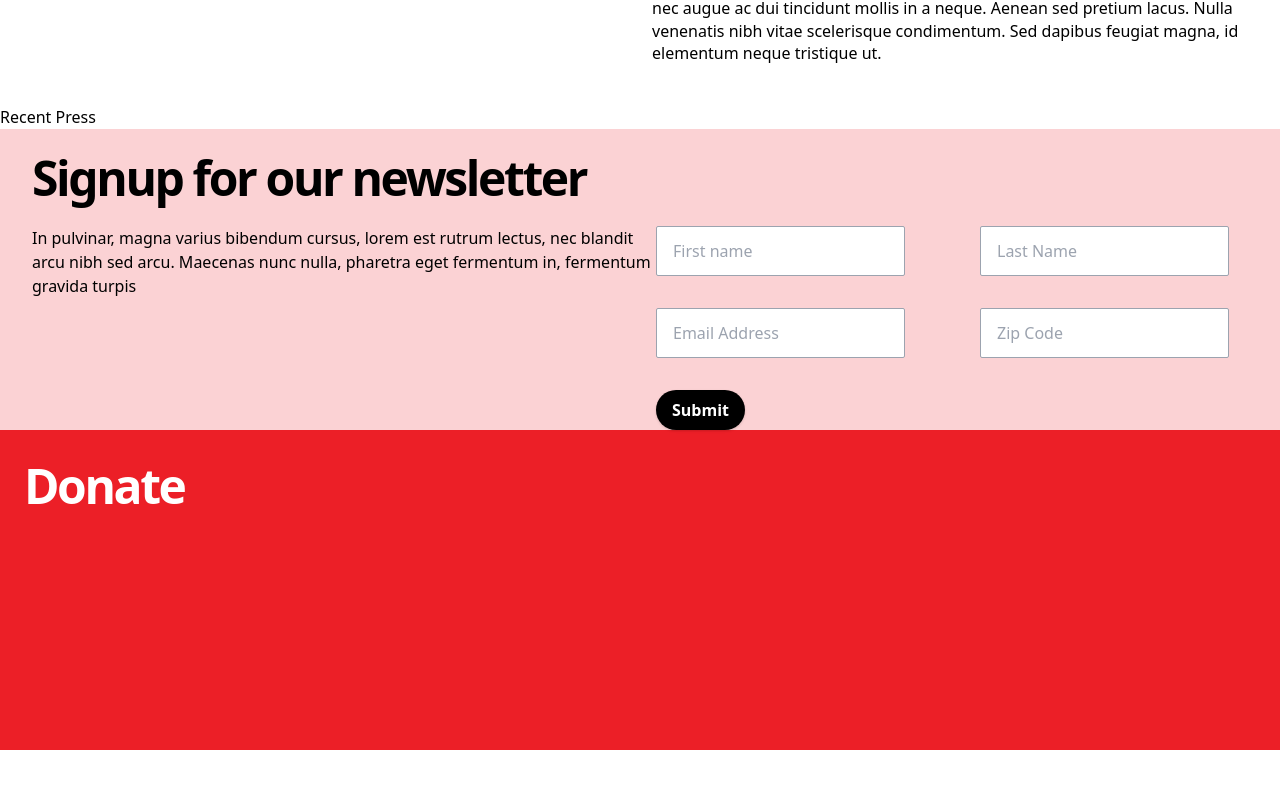
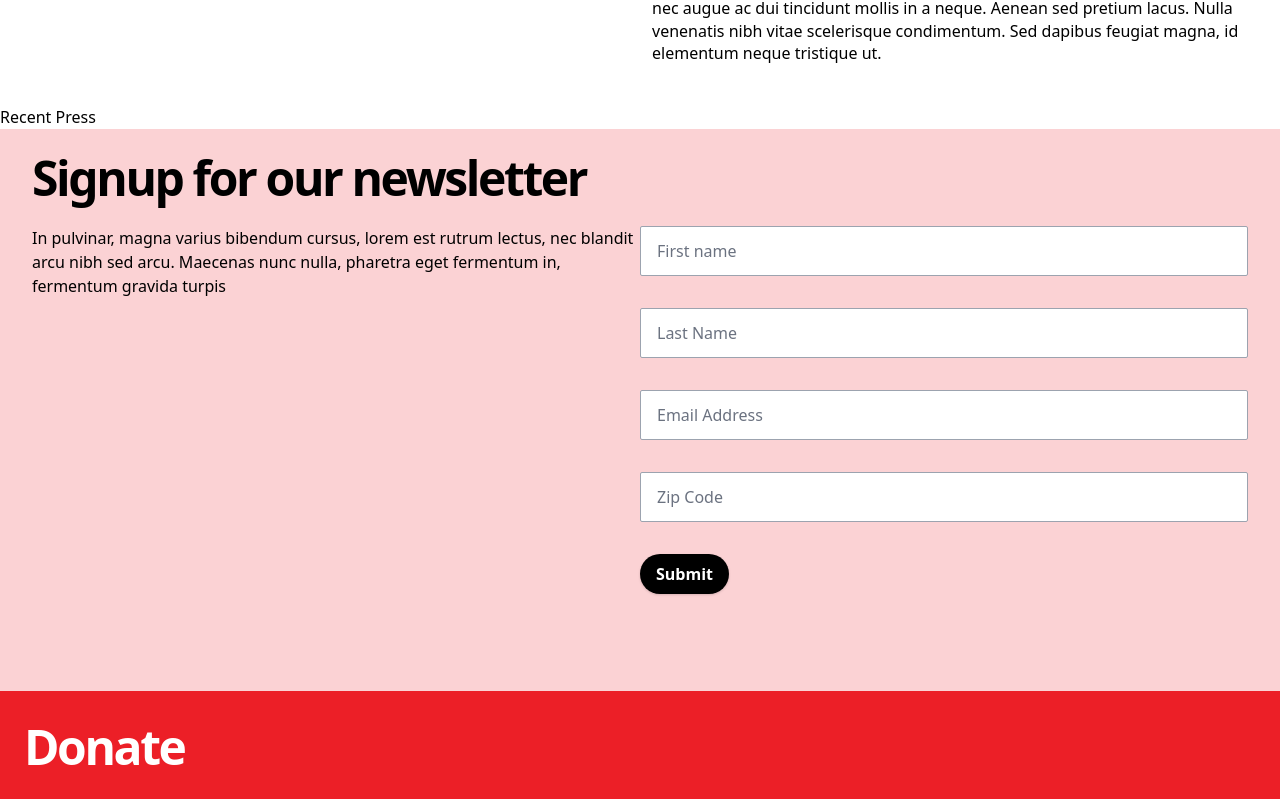
Before and after one commit to iwillig/dsa-hwg-site, a Next.js app: page / in a window 1280 px wide. Shown: the part 1257-2056 px from the top of the page. Built offline with nearby package versions, Linux system fonts and the light colour scheme.

Commit message:
sign up form

```diff
--- a/components/signup.js
+++ b/components/signup.js
@@ -4,10 +4,10 @@ import SignupForm from "./signupForm"
 
 const Signup = () => {
   return (
-    <div className = "border-t border-transparent bg-secondary">
-      <div className ="ml-8  mt-6">
+    <div className = "border-t border-b border-transparent bg-secondary">
+      <div className ="mx-8  mt-6">
       <h3 className = "text-header  font-bold ">{renderInformation.signUpData.title}</h3>
-        <div className = " mt-6 mx-auto grid gap-0 grid-cols-2">
+        <div className = " mb-24 mt-6 mx-auto grid gap-0 grid-cols-1 tablet:grid-cols-2">
         <p className = "">{renderInformation.signUpData.description}</p>
         <SignupForm/>
         </div>
--- a/components/signupForm.js
+++ b/components/signupForm.js
@@ -12,14 +12,14 @@ const SignupForm = () => {
   }
 
   return (
-    <form onSubmit={handleSubmit(onSubmit)} className = "grid grid-cols-2 grid-rows-2 gap-x-6 gap-y-8  ">
+    <form onSubmit={handleSubmit(onSubmit)} className = "grid tablet:grid-cols-1 laptop:grid-cols-2 laptop:grid-rows-2 gap-x-6 gap-y-8  ">
       {renderInformation.signUpData.formFields.map(x =>
         <>
           <label className =" " key={x.htmlName}  >
-            <input className = "text-body h-12   " name={x.htmlName}
+            <input  name={x.htmlName}
+                   className="form-input w-full mt-6 tablet:mt-0 text-black border border-gray-400 pl-4 py-3 focus:outline-none focus:border-gray-500 rounded-sm bg-white bg-opacity-100 "
                    type="text"
                    placeholder={x.displayName}
-                   className=" text-black border border-gray-400 pl-4 py-3 focus:outline-none focus:border-gray-500 rounded-sm bg-white bg-opacity-100 "
                    ref={register(x.hookFormArgs)}/>
 
           </label>
--- a/tailwind.config.js
+++ b/tailwind.config.js
@@ -83,5 +83,7 @@ module.exports = {
   variants: {
     extend: {},
   },
-  plugins: [],
+  plugins: [
+    require('@tailwindcss/forms'),
+  ],
 }
```
